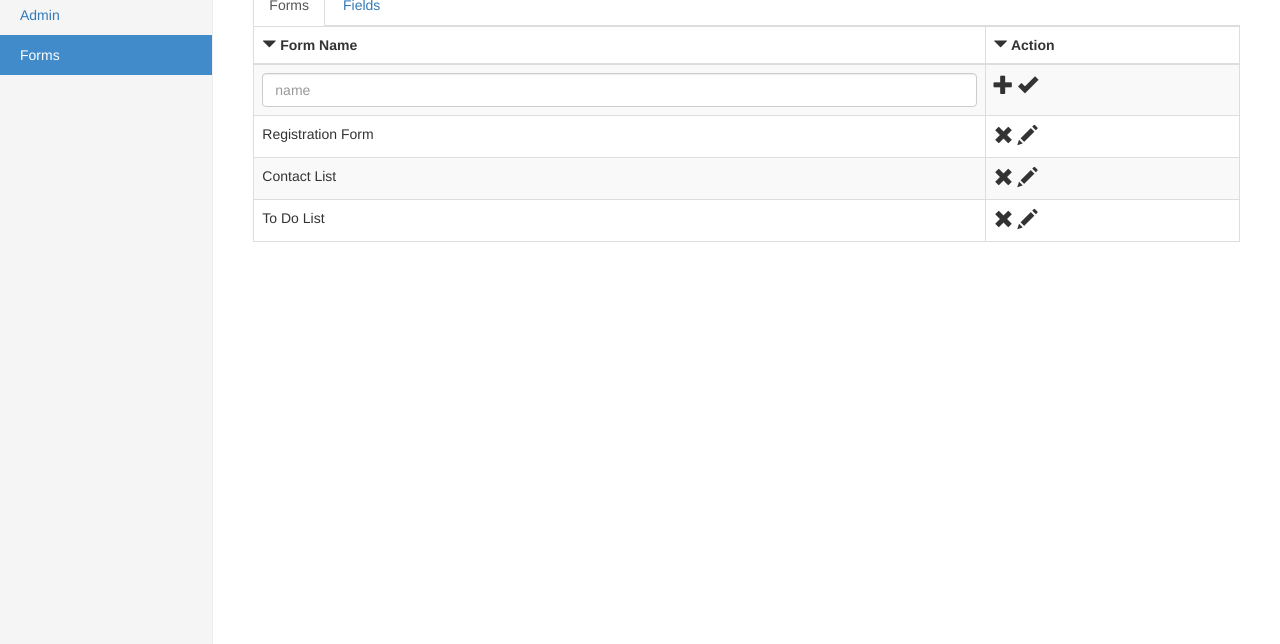
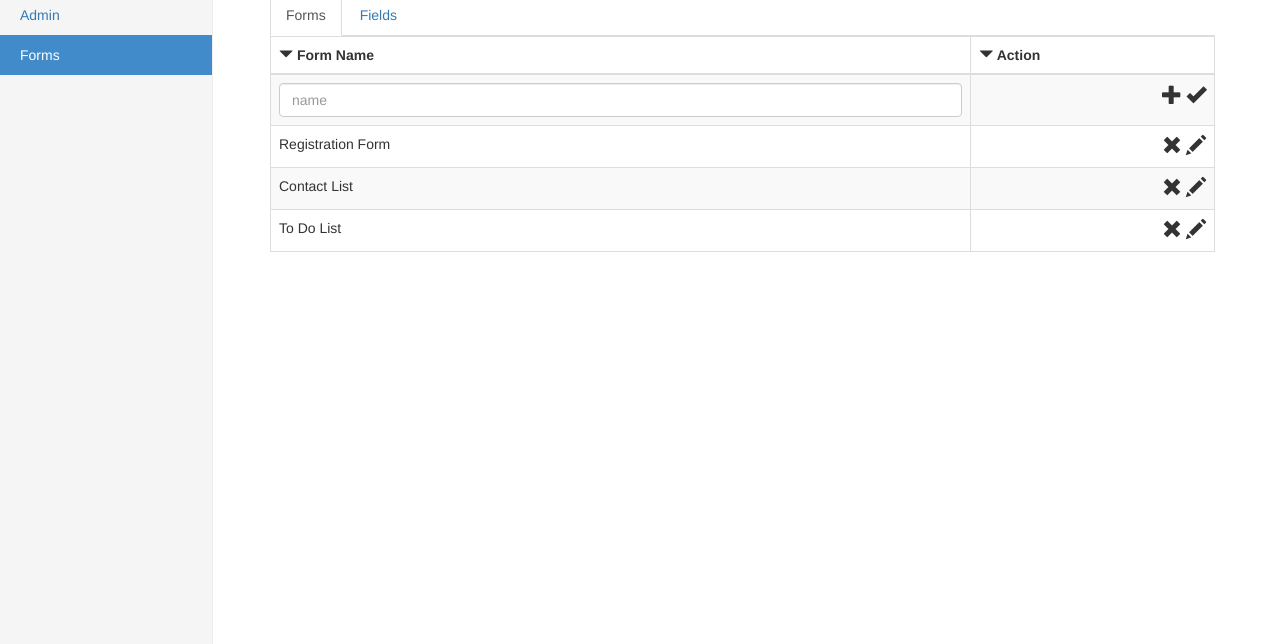
Before and after one commit to mohigup/WebDevSpring2016, a website: page public/assignment/forms.html in a window 1280 px wide. Shown: the part 156-800 px from the top of the page. Drawn offline with nearby package versions, Linux system fonts and the light colour scheme.

Commit message:
Assignment -2 cosmetic changes-I

```diff
--- a/public/assignment/css/style.css
+++ b/public/assignment/css/style.css
@@ -13,7 +13,7 @@ hr {
 
 .form-border{
 
-    border: 1px solid #e0e0e0;
+    border: 1px solid #ddd;
 }
 
 .g-icons{
--- a/public/assignment/forms.html
+++ b/public/assignment/forms.html
@@ -1,4 +1,3 @@
-
 <!DOCTYPE html>
 <html lang="en">
 <head>
@@ -10,7 +9,7 @@
     <meta name="author" content="">
     <link rel="icon" href="../../favicon.ico">
 
-    <title>Home</title>
+    <title>Forms</title>
 
     <!-- Bootstrap core CSS -->
     <link href="https://maxcdn.bootstrapcdn.com/bootstrap/3.3.6/css/bootstrap.min.css" rel="stylesheet">
@@ -18,6 +17,7 @@
 
     <!-- Custom styles for this template -->
     <link href="css/dashboard.css" rel="stylesheet">
+    <link href="css/style.css" rel="stylesheet">
 
 
 </head>
@@ -27,7 +27,8 @@
 <nav class="navbar navbar-inverse navbar-fixed-top">
     <div class="container-fluid">
         <div class="navbar-header">
-            <button type="button" class="navbar-toggle collapsed" data-toggle="collapse" data-target="#navbar" aria-expanded="false" aria-controls="navbar">
+            <button type="button" class="navbar-toggle collapsed" data-toggle="collapse" data-target="#navbar"
+                    aria-expanded="false" aria-controls="navbar">
                 <span class="sr-only">Toggle navigation</span>
                 <span class="icon-bar"></span>
                 <span class="icon-bar"></span>
@@ -37,8 +38,7 @@
         </div>
         <div id="navbar" class="navbar-collapse collapse">
             <ul class="nav navbar-nav navbar-right">
-                <li class="active"><a href="register.html">Register</a></li>
-                <li><a href="login.html">Login</a></li>
+
                 <li><a href="#">Username</a></li>
                 <li><a href="#">Logout</a></li>
             </ul>
@@ -51,7 +51,7 @@
     <div class="row">
         <div class="col-sm-3 col-md-2 sidebar">
             <ul class="nav nav-sidebar">
-                <li ><a href="home.html">Home <span class="sr-only">(current)</span></a></li>
+                <li><a href="home.html">Home <span class="sr-only">(current)</span></a></li>
                 <li><a href="profile.html">Profile</a></li>
                 <li><a href="admin.html">Admin</a></li>
                 <li class="active"><a href="forms.html">Forms</a></li>
@@ -61,39 +61,51 @@
             <h1>Forms</h1>
             <ul class="nav nav-tabs">
                 <li role="presentation" class="active"><a href="#">Forms</a></li>
-                <li role="presentation"><a href="#">Fields</a></li>
+                <li role="presentation"><a href="form-fields.html">Fields</a></li>
             </ul>
             <div class="table-responsive">
                 <table class="table table-striped table-bordered">
                     <thead>
                     <tr>
-                        <th><span class="glyphicon glyphicon-triangle-bottom" ></span> Form Name</th >
-                        <th><span class="glyphicon glyphicon-triangle-bottom" ></span> Action</th>
+                        <th><span class="glyphicon glyphicon-triangle-bottom"></span> Form Name</th>
+                        <th class="form-icons"><span class="glyphicon glyphicon-triangle-bottom"></span> Action</th>
                     </tr>
                     </thead>
                     <tbody>
                     <tr>
                         <td><input type="text" class="form-control" id="username2" placeholder="name"></td>
-                        <td><span class="glyphicon glyphicon-plus" ></span>
-                            <span class="glyphicon glyphicon-ok" ></span></td>
+                        <td class="form-icons">
+                            <div class="g-icons">
+                            <span class="glyphicon glyphicon-plus"></span>
+                            <span class="glyphicon glyphicon-ok"></span>
+                                </div></td>
 
                     </tr>
                     <tr>
                         <td>Registration Form</td>
-                        <td><span class="glyphicon glyphicon-remove" ></span>
-                            <span class="glyphicon glyphicon-pencil" ></span></td>
+                        <td class="form-icons">
+                            <div class="g-icons">
+                            <span class="glyphicon glyphicon-remove"></span>
+                            <span class="glyphicon glyphicon-pencil"></span>
+                        </div></td>
 
                     </tr>
                     <tr>
                         <td>Contact List</td>
-                        <td><span class="glyphicon glyphicon-remove" ></span>
-                            <span class="glyphicon glyphicon-pencil" ></span></td>
+                        <td class="form-icons">
+                            <div class="g-icons">
+                                <span class="glyphicon glyphicon-remove"></span>
+                            <span class="glyphicon glyphicon-pencil"></span>
+                        </div></td>
 
                     </tr>
                     <tr>
                         <td>To Do List</td>
-                        <td><span class="glyphicon glyphicon-remove" ></span>
-                            <span class="glyphicon glyphicon-pencil" ></span></td>
+                        <td class="form-icons">
+                            <div class="g-icons">
+                            <span class="glyphicon glyphicon-remove"></span>
+                            <span class="glyphicon glyphicon-pencil"></span>
+                                </div></td>
 
                     </tr>
 
@@ -101,135 +113,7 @@
                 </table>
             </div>
         </div>
-        <!--<h2 class="sub-header">Section title</h2>
-        <div class="table-responsive">
-            <table class="table table-striped">
-                <thead>
-                <tr>
-                    <th>#</th>
-                    <th>Header</th>
-                    <th>Header</th>
-                    <th>Header</th>
-                    <th>Header</th>
-                </tr>
-                </thead>
-                <tbody>
-                <tr>
-                    <td>1,001</td>
-                    <td>Lorem</td>
-                    <td>ipsum</td>
-                    <td>dolor</td>
-                    <td>sit</td>
-                </tr>
-                <tr>
-                    <td>1,002</td>
-                    <td>amet</td>
-                    <td>consectetur</td>
-                    <td>adipiscing</td>
-                    <td>elit</td>
-                </tr>
-                <tr>
-                    <td>1,003</td>
-                    <td>Integer</td>
-                    <td>nec</td>
-                    <td>odio</td>
-                    <td>Praesent</td>
-                </tr>
-                <tr>
-                    <td>1,003</td>
-                    <td>libero</td>
-                    <td>Sed</td>
-                    <td>cursus</td>
-                    <td>ante</td>
-                </tr>
-                <tr>
-                    <td>1,004</td>
-                    <td>dapibus</td>
-                    <td>diam</td>
-                    <td>Sed</td>
-                    <td>nisi</td>
-                </tr>
-                <tr>
-                    <td>1,005</td>
-                    <td>Nulla</td>
-                    <td>quis</td>
-                    <td>sem</td>
-                    <td>at</td>
-                </tr>
-                <tr>
-                    <td>1,006</td>
-                    <td>nibh</td>
-                    <td>elementum</td>
-                    <td>imperdiet</td>
-                    <td>Duis</td>
-                </tr>
-                <tr>
-                    <td>1,007</td>
-                    <td>sagittis</td>
-                    <td>ipsum</td>
-                    <td>Praesent</td>
-                    <td>mauris</td>
-                </tr>
-                <tr>
-                    <td>1,008</td>
-                    <td>Fusce</td>
-                    <td>nec</td>
-                    <td>tellus</td>
-                    <td>sed</td>
-                </tr>
-                <tr>
-                    <td>1,009</td>
-                    <td>augue</td>
-                    <td>semper</td>
-                    <td>porta</td>
-                    <td>Mauris</td>
-                </tr>
-                <tr>
-                    <td>1,010</td>
-                    <td>massa</td>
-                    <td>Vestibulum</td>
-                    <td>lacinia</td>
-                    <td>arcu</td>
-                </tr>
-                <tr>
-                    <td>1,011</td>
-                    <td>eget</td>
-                    <td>nulla</td>
-                    <td>Class</td>
-                    <td>aptent</td>
-                </tr>
-                <tr>
-                    <td>1,012</td>
-                    <td>taciti</td>
-                    <td>sociosqu</td>
-                    <td>ad</td>
-                    <td>litora</td>
-                </tr>
-                <tr>
-                    <td>1,013</td>
-                    <td>torquent</td>
-                    <td>per</td>
-                    <td>conubia</td>
-                    <td>nostra</td>
-                </tr>
-                <tr>
-                    <td>1,014</td>
-                    <td>per</td>
-                    <td>inceptos</td>
-                    <td>himenaeos</td>
-                    <td>Curabitur</td>
-                </tr>
-                <tr>
-                    <td>1,015</td>
-                    <td>sodales</td>
-                    <td>ligula</td>
-                    <td>in</td>
-                    <td>libero</td>
-                </tr>
-                </tbody>
-            </table>
-        </div>
-    </div>  -->
+
     </div>
 </div>
 
```
Also changed, not shown: public/assignment/admin.html (+2 -1 lines), public/assignment/form-fields.html (+2 -5 lines), public/assignment/profile.html (+13 -8 lines).
